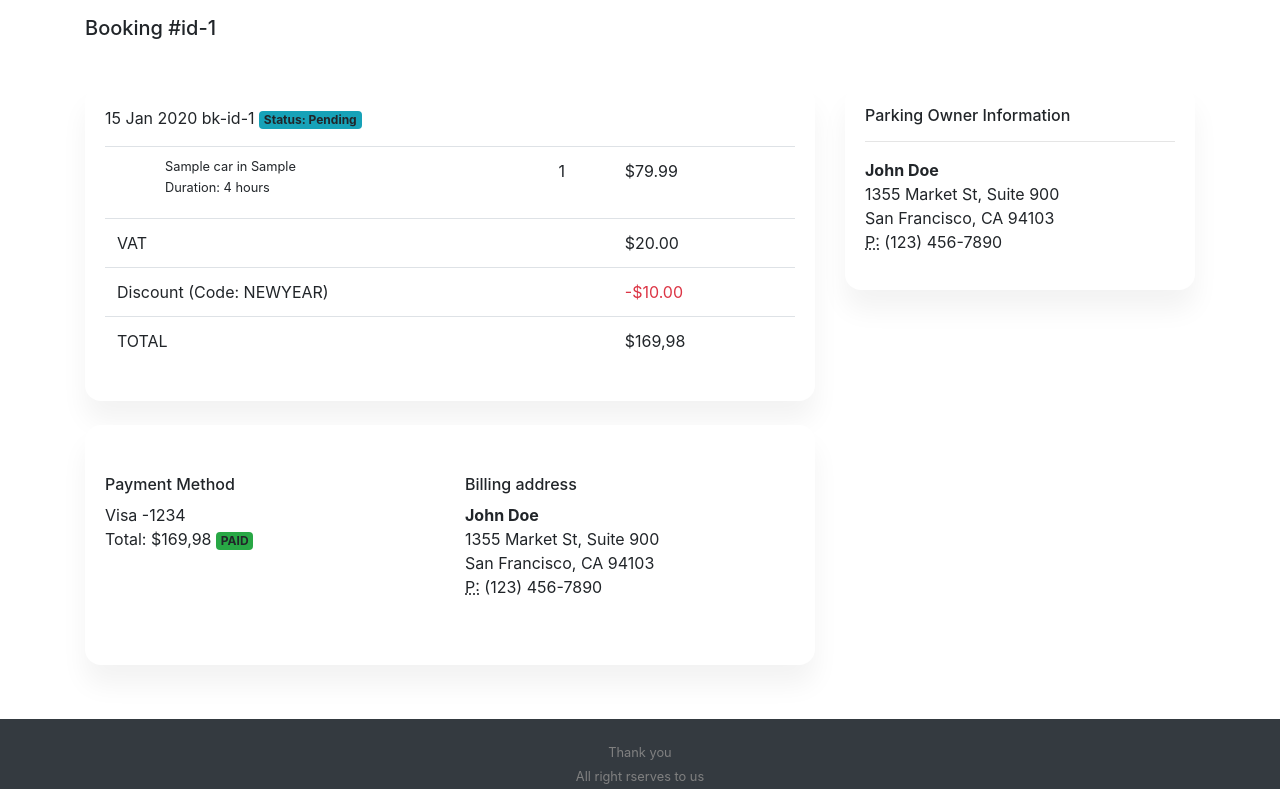
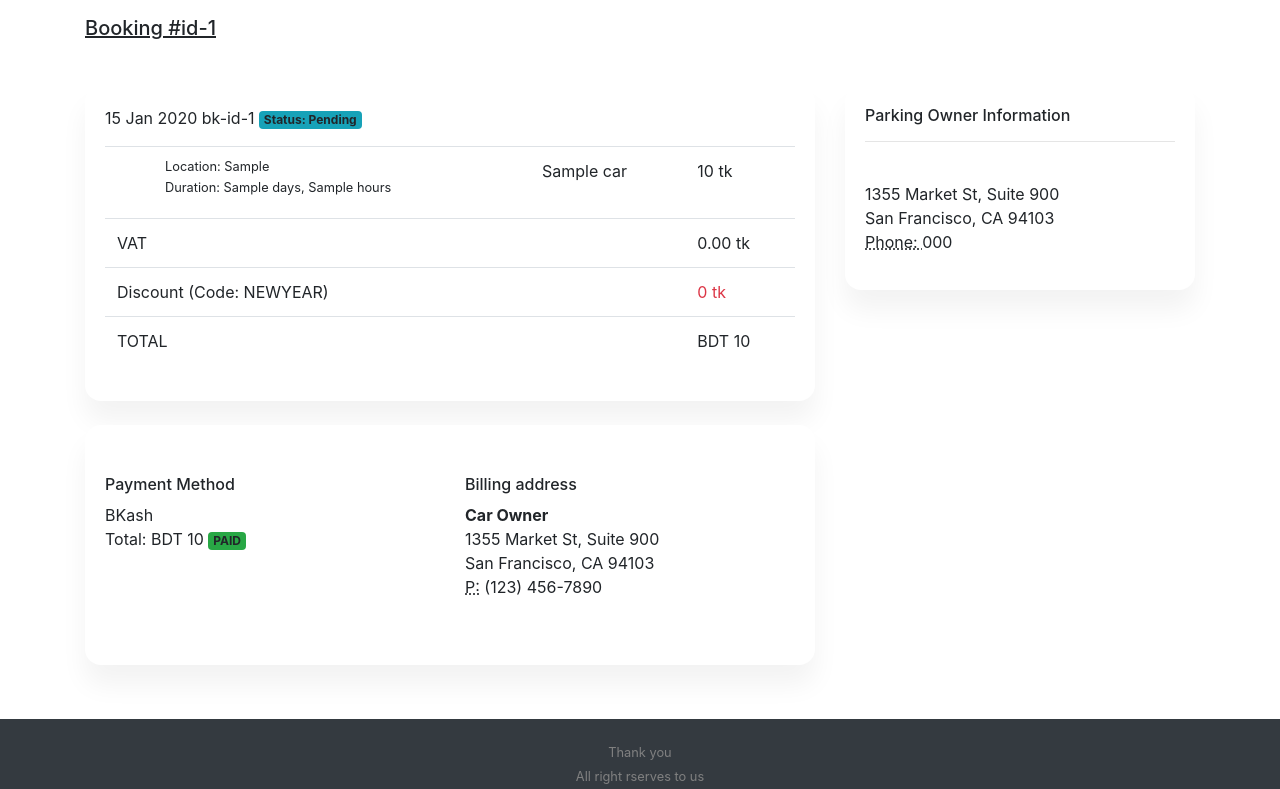
Before and after one commit to fahimsahriar/parking-app-RK, a PHP site: page /functional-pages/booking-detail.php?id=1 in a window 1280 px wide. Shown: the part 56-845 px from the top of the page. Run offline with PHP 8.4, Linux system fonts and the light colour scheme; the visitor is signed in with stand-in values (Sample User, id 1); tables that the repository leaves empty or names only in its code hold one stand-in row (values such as "Sample post"); data that the repository does not hold is empty; some libraries are stand-ins or nearby versions.

Commit message:
12 sept task

```diff
--- a/functional-pages/booking-detail.php
+++ b/functional-pages/booking-detail.php
@@ -13,6 +13,11 @@
     $date1 = ( new DateTime($row['date']) )->format('d M Y');
     //echo $date1;
 
+    $renter = $row['renter'];
+    $sql2 = "SELECT * FROM user_detail WHERE username = '$renter'";
+    $result2 = $conn->query($sql2);
+    $row2 = $result2->fetch_assoc();
+
 
 ?>
 
@@ -21,7 +26,7 @@
     <div class="container">
         <!-- Title -->
         <div class="d-flex justify-content-between align-items-center py-3">
-            <h2 class="h5 mb-0"><a href="#" class="text-muted"></a> Booking #id-<?php echo $id ?></h2>
+            <h2 class="h5 mb-0" style="text-decoration: underline;"><a href="#" class="text-muted"></a> Booking #id-<?php echo $id ?></h2>
         </div>
 
         <!-- Main content -->
@@ -54,27 +59,27 @@
                                                 <img src="https://via.placeholder.com/280x280/FF69B4/000000" alt="" width="35" class="img-fluid">
                                             </div>
                                             <div class="flex-lg-grow-1 ms-3">
-                                                <h6 class="small mb-0"><?php echo $row['space'] ?> car in <?php echo $row['location'] ?></h6>
-                                                <span class="small">Duration: 4 hours</span>
+                                                <h6 class="small mb-0">Location: <?php echo $row['location'] ?></h6>
+                                                <span class="small">Duration: <?php echo $row['day'] ?> days, <?php echo $row['hour'] ?> hours</span>
                                             </div>
                                         </div>
                                     </td>
-                                    <td>1</td>
-                                    <td class="text-end">$79.99</td>
+                                    <td><?php echo $row['space'] ?> car</td>
+                                    <td class="text-end"><?php echo $row['cost'] ?> tk</td>
                                 </tr>
                             </tbody>
                             <tfoot>
                                 <tr>
                                     <td colspan="2">VAT</td>
-                                    <td class="text-end">$20.00</td>
+                                    <td class="text-end">0.00 tk</td>
                                 </tr>
                                 <tr>
                                     <td colspan="2">Discount (Code: NEWYEAR)</td>
-                                    <td class="text-danger text-end">-$10.00</td>
+                                    <td class="text-danger text-end">0 tk</td>
                                 </tr>
                                 <tr class="fw-bold">
                                     <td colspan="2">TOTAL</td>
-                                    <td class="text-end">$169,98</td>
+                                    <td class="text-end">BDT <?php echo $row['cost'] ?></td>
                                 </tr>
                             </tfoot>
                         </table>
@@ -86,13 +91,13 @@
                         <div class="row">
                             <div class="col-lg-6">
                                 <h3 class="h6">Payment Method</h3>
-                                <p>Visa -1234 <br>
-                                    Total: $169,98 <span class="badge bg-success rounded-pill">PAID</span></p>
+                                <p>BKash <br>
+                                    Total: BDT <?php echo $row['cost'] ?> <span class="badge bg-success rounded-pill">PAID</span></p>
                             </div>
                             <div class="col-lg-6">
                                 <h3 class="h6">Billing address</h3>
                                 <address>
-                                    <strong>John Doe</strong><br>
+                                    <strong>Car Owner</strong><br>
                                     1355 Market St, Suite 900<br>
                                     San Francisco, CA 94103<br>
                                     <abbr title="Phone">P:</abbr> (123) 456-7890
@@ -109,10 +114,10 @@
                         <h3 class="h6">Parking Owner Information</h3>
                         <hr>
                         <address>
-                            <strong>John Doe</strong><br>
+                            <strong><?php echo $row2['fullName'] ?></strong><br>
                             1355 Market St, Suite 900<br>
                             San Francisco, CA 94103<br>
-                            <abbr title="Phone">P:</abbr> (123) 456-7890
+                            <abbr title="Phone">Phone: </abbr> <?php echo $row2['phone'] ?>
                         </address>
                     </div>
                 </div>
```
Also changed, not shown: functional-pages/booking.php (+12 -9 lines), js/booking.js (+53 -3 lines).
